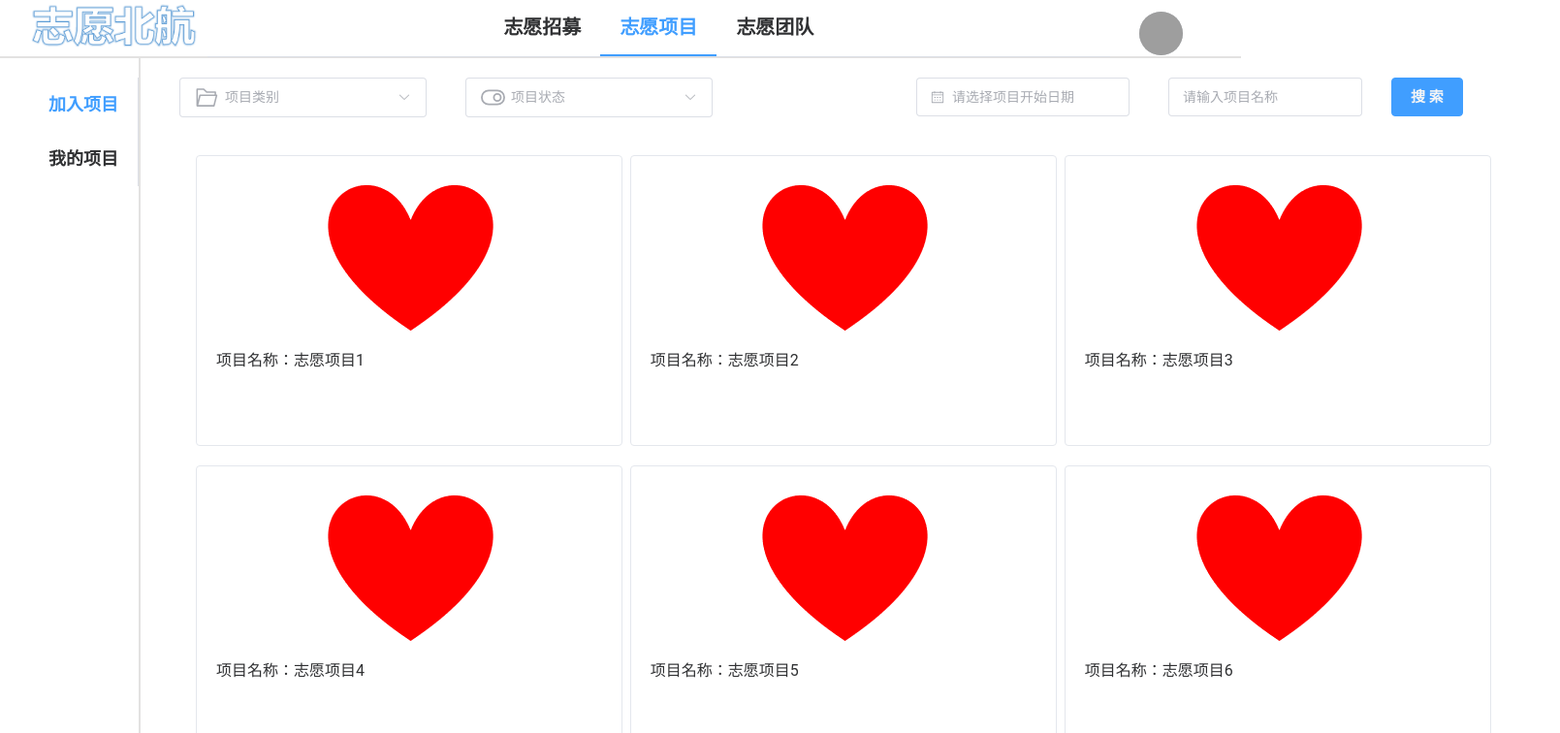
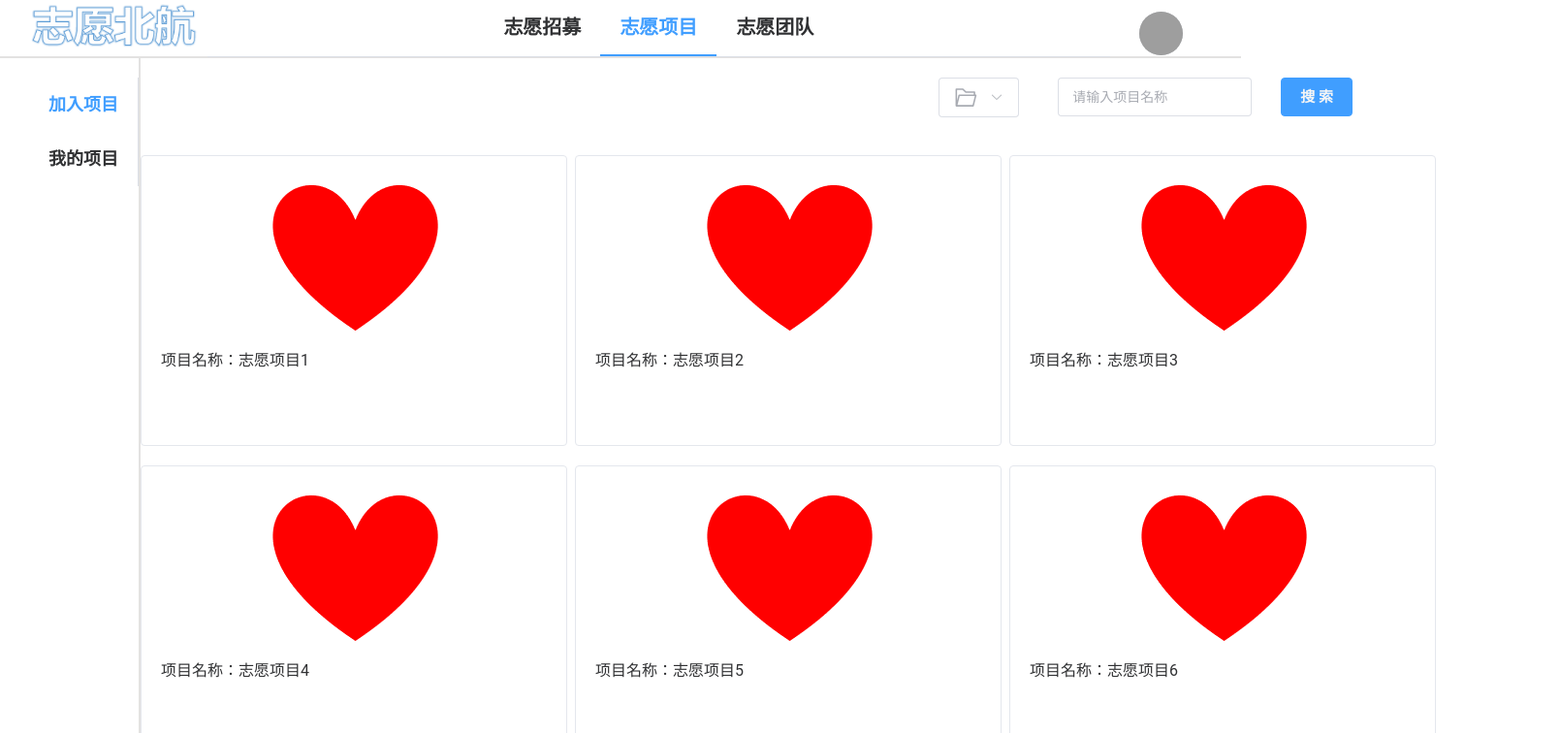
Before and after one commit to Hao7un/DataBase-BUAA-2023, a Vue app in the folder frontend/: page /project/join in a window 1280 px wide. Shown: the top 756 px of the page at 97% size, 1609 px wide, since content can reach past the window. Built offline with nearby package versions, Linux system fonts and the light colour scheme; grey boxes are pictures that could not be loaded.

Commit message:
接口测试1

```diff
--- a/frontend/package.json
+++ b/frontend/package.json
@@ -12,6 +12,7 @@
     "axios": "^1.6.0",
     "element-plus": "^2.3.14",
     "vue": "^3.3.4",
+    "vue-axios": "^3.5.2",
     "vue-router": "^4.2.5",
     "vuetify": "^3.3.22"
   },
--- a/frontend/src/main.js
+++ b/frontend/src/main.js
@@ -1,6 +1,7 @@
 
 import { createApp } from 'vue'
 import axios from 'axios'
+import VueAxios from 'vue-axios'
 import App from './App.vue'
 import ElementPlus from 'element-plus'
 import 'element-plus/dist/index.css'
@@ -9,13 +10,16 @@ import * as ElementPlusIconsVue from '@element-plus/icons-vue'
 import 'vuetify/styles'
 
 import router from './router'
+import { Axios } from 'axios'
 
 const app = createApp(App)
 for (const [key, component] of Object.entries(ElementPlusIconsVue)) {
     app.component(key, component)
 }
 
+axios.defaults.baseURL = 'http://120.46.80.149'
 
 app.use(ElementPlus)
 app.use(router)
+app.use(VueAxios, axios)
 app.mount('#app')
--- a/frontend/src/views/JoinProjectPage.vue
+++ b/frontend/src/views/JoinProjectPage.vue
@@ -13,18 +13,7 @@
         <div class="content-container">
             <div class="selector-container">
                 <div class="menu-container">
-                    <el-select v-model="typeRadio" placeholder="项目类别" clearable size="large" class="select-container">
-                        <template #prefix>
-                            <el-icon class="icon-container"><FolderOpened /></el-icon>
-                        </template>
-                        <el-option
-                            v-for="item in option1"
-                            :key="item.value"
-                            :value="item.value"
-                            size="large"
-                        ></el-option>
-                    </el-select>
-                    <el-select v-model="statusRadio" placeholder="项目状态" clearable size="large" class="select-container">
+                    <!-- <el-select v-model="statusRadio" placeholder="项目状态" clearable size="large" class="select-container">
                         <template #prefix>
                             <el-icon class="icon-container"><Open /></el-icon>
                         </template>
@@ -33,11 +22,21 @@
                             :key="item.value"
                             :value="item.value"
                         ></el-option>
-                    </el-select>
+                    </el-select> -->
                 </div>
                 <div class="search-container">
                     <div class="search-item-container">
-                        <el-date-picker v-model="date" placeholder="请选择项目开始日期" size="large"></el-date-picker>
+                        <el-select v-model="typeRadio" placeholder="项目类别" clearable size="large">
+                            <template #prefix>
+                                <el-icon class="icon-container"><FolderOpened /></el-icon>
+                            </template>
+                            <el-option
+                                v-for="item in option1"
+                                :key="item.value"
+                                :value="item.value"
+                                size="large"
+                            ></el-option>
+                        </el-select>
                     </div>
                     <div class="search-item-container">
                         <el-input v-model="keyword" placeholder="请输入项目名称" clearable size="large" style="width: 200px"></el-input>
@@ -232,7 +231,7 @@ export default {
     display: flex;
     justify-content: center;
     align-items: center;
-    margin-left: 200px;
+    margin-left: 190px;
     margin-right: 100px;
 }
 
--- a/frontend/src/views/WelcomePage.vue
+++ b/frontend/src/views/WelcomePage.vue
@@ -246,7 +246,7 @@ export default {
       this.clearRegisterForm();
     },
     clearLoginForm() {
-      this.loginForm.username = "";
+      this.loginForm.account = "";
       this.loginForm.password = "";
       this.loginForm.userType = "普通用户";
     },
@@ -261,11 +261,24 @@ export default {
     },
 
     loginSubmit() {
-      this.$refs.loginForm.validate(valid => {
+      this.$refs.loginForm.validate(async (valid) => {
         /* 登录判断逻辑 */
         if (valid) {
           console.log("登录成功");
           ElMessage.success('登陆成功');
+          const submitParams = {
+            collegeId: this.loginForm.account,
+            password: this.loginForm.password,
+          }
+          // await this.axios({
+          //   method: 'get',
+          //   url: 'login-info/',
+          //   data: submitParams,
+          // })
+          //   .then(async(res) => {
+          //     console.log(res);
+          //   })
+
           this.$router.push({path: '/project/join'});
         }
         else {
@@ -286,7 +299,7 @@ export default {
               telephone: this.registerForm.telephone,
               userType: this.registerForm.userType,
             }
-            await this.$axios({
+            await this.axios({
               method: 'post',
               url: '',
               data: submitParams,
```
Also changed, not shown: frontend/效果图/加入项目.png.
